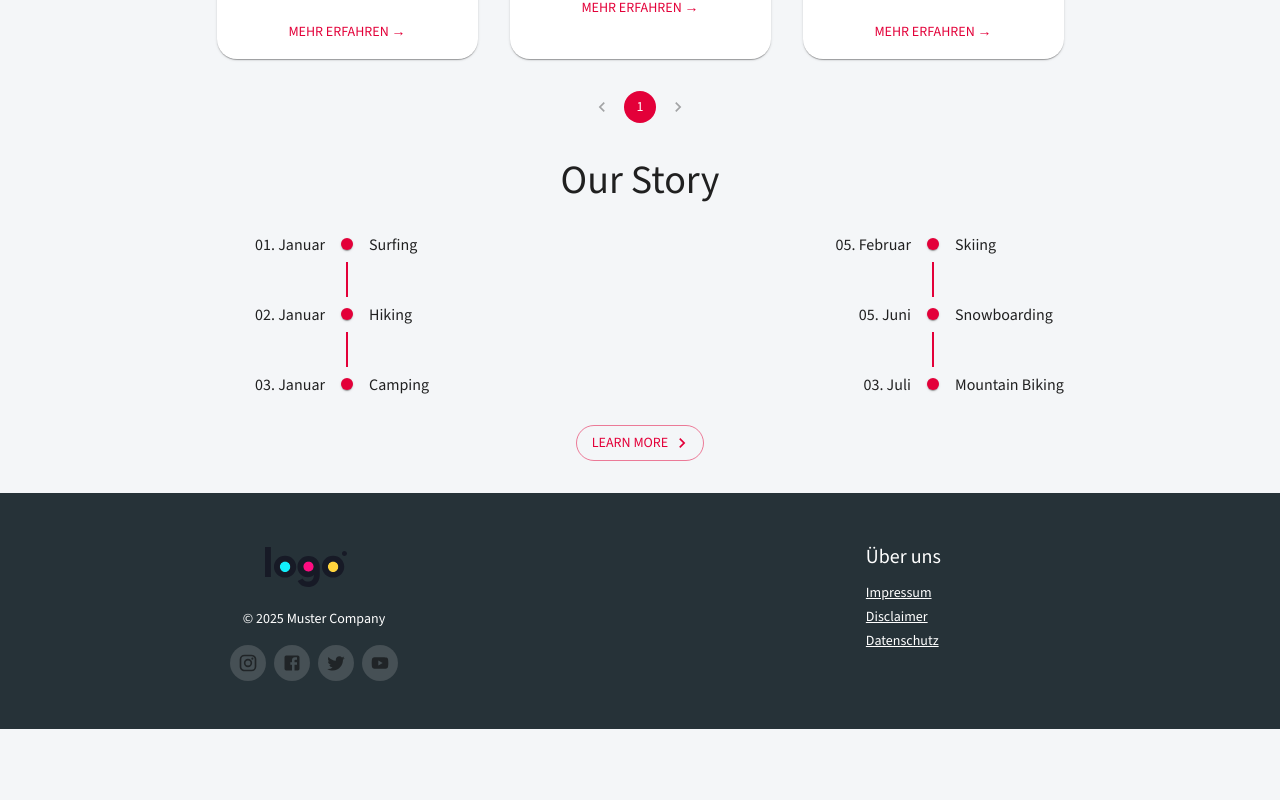
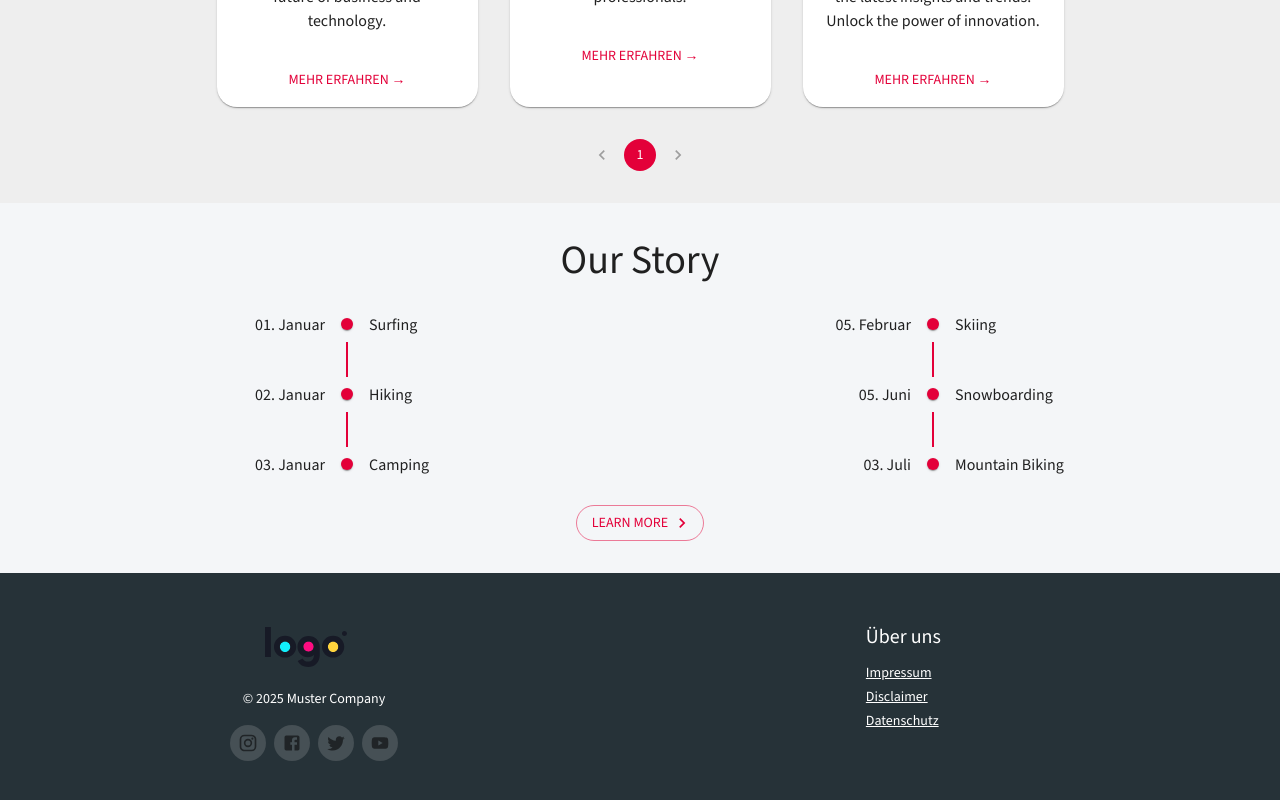
Before and after one commit to BeRe197/webapp-template-nextjs-mui-ts, a Next.js app: page / in a window 1280 px wide. Shown: the part 1960-2760 px from the top of the page. Before the commit the page ends 2689 px from the top, so only its background shows below. Built offline with nearby package versions, Linux system fonts and the light colour scheme; what @mui/material-nextjs would draw is missing.

Commit message:
update global style

```diff
--- a/src/app/layout.tsx
+++ b/src/app/layout.tsx
@@ -24,9 +24,7 @@ export default function RootLayout({children}: Readonly<{ children: ReactNode; }
         <AppRouterCacheProvider options={{enableCssLayer: true}}>
             <ThemeContextProvider>
                 <Box component={"div"} id="back-to-top-anchor"/>
-                <Box component={"div"} sx={container}>
-                    {children}
-                </Box>
+                {children}
                 <BackToTop/>
             </ThemeContextProvider>
         </AppRouterCacheProvider>
--- a/src/assets/jss/components/footer.style.ts
+++ b/src/assets/jss/components/footer.style.ts
@@ -1,14 +1,8 @@
-import {container} from "@/assets/jss/global.style";
-
 const footerStyle = {
-    container: {
-        ...container,
-    },
     footer: {
         backgroundColor: "background.footer",
         color: "white !important",
         py: 6,
-        mt: "2rem",
     },
     socialBtn: {
         background: "rgba(200, 200, 200, 0.2)",
--- a/src/assets/jss/components/header.style.ts
+++ b/src/assets/jss/components/header.style.ts
@@ -1,5 +1,3 @@
-import {container} from "@/assets/jss/global.style";
-
 const headerStyle = {
     appBar: {
         display: "flex",
@@ -12,9 +10,6 @@ const headerStyle = {
     flex: {
         flex: 1,
     },
-    container: {
-        ...container,
-    },
 };
 
 export default headerStyle;
--- a/src/assets/jss/components/widget.style.ts
+++ b/src/assets/jss/components/widget.style.ts
@@ -1,14 +1,18 @@
 import {container, btnAnimation} from "@/assets/jss/global.style";
 
 const widgetStyle = {
-    container: {
-        ...container,
-    },
     btnAnimation: {
         ...btnAnimation,
     },
     item: {
-        mt: "2rem",
+        pt: "2rem",
+        pb: "2rem",
+        "&:nth-child(even)": {
+            background: "#EEEEEE",
+        },
+        "& > div": {
+            ...container
+        },
     },
 };
 export default widgetStyle;
--- a/src/assets/jss/global.style.ts
+++ b/src/assets/jss/global.style.ts
@@ -4,7 +4,6 @@ const containerFluid = {
     width: "100%",
 };
 const container = {
-    "& > main, .MuiContainer-root": {
     ...containerFluid,
     "@media (min-width: 576px)": {
         maxWidth: "540px",
@@ -22,7 +21,6 @@ const container = {
     "@media (min-width: 1200px)": {
         maxWidth: "1140px",
     },
-    },
 };
 const btnAnimation = {
     width: 'fit-content',
--- a/src/components/hero/heroSection.tsx
+++ b/src/components/hero/heroSection.tsx
@@ -14,7 +14,7 @@ import {KeyboardArrowLeft, KeyboardArrowRight} from '@mui/icons-material';
 // components
 import IconButton from "@/components/button/iconButton";
 // style
-import {btnAnimation} from "@/assets/jss/global.style";
+import {btnAnimation, container} from "@/assets/jss/global.style";
 
 interface HeroPage {
     title: string;
@@ -103,6 +103,7 @@ const HeroSection = () => {
                     '& .MuiContainer-root': {
                         padding: 'inherit',
                     },
+                    ...container
                 }}
             >
                 <Typography
```
Lines whose indentation alone changed are shown as unchanged.
